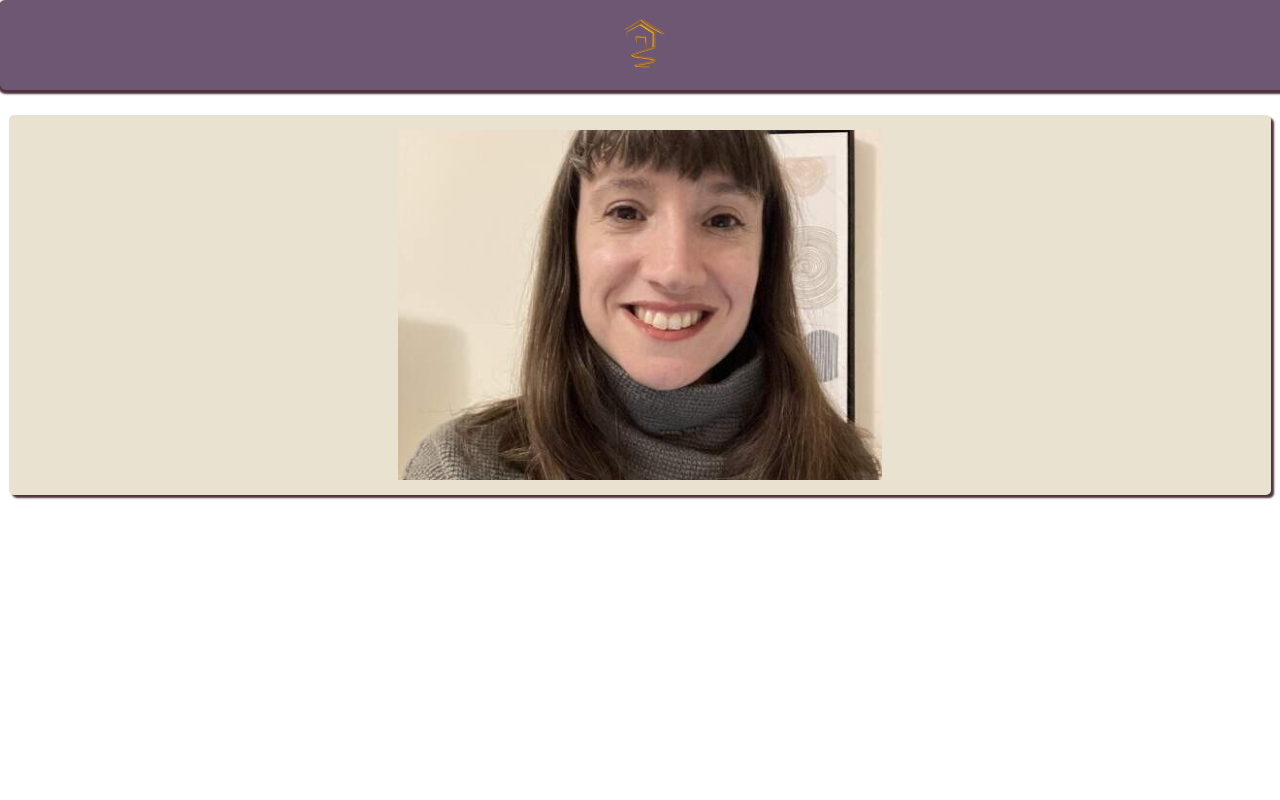
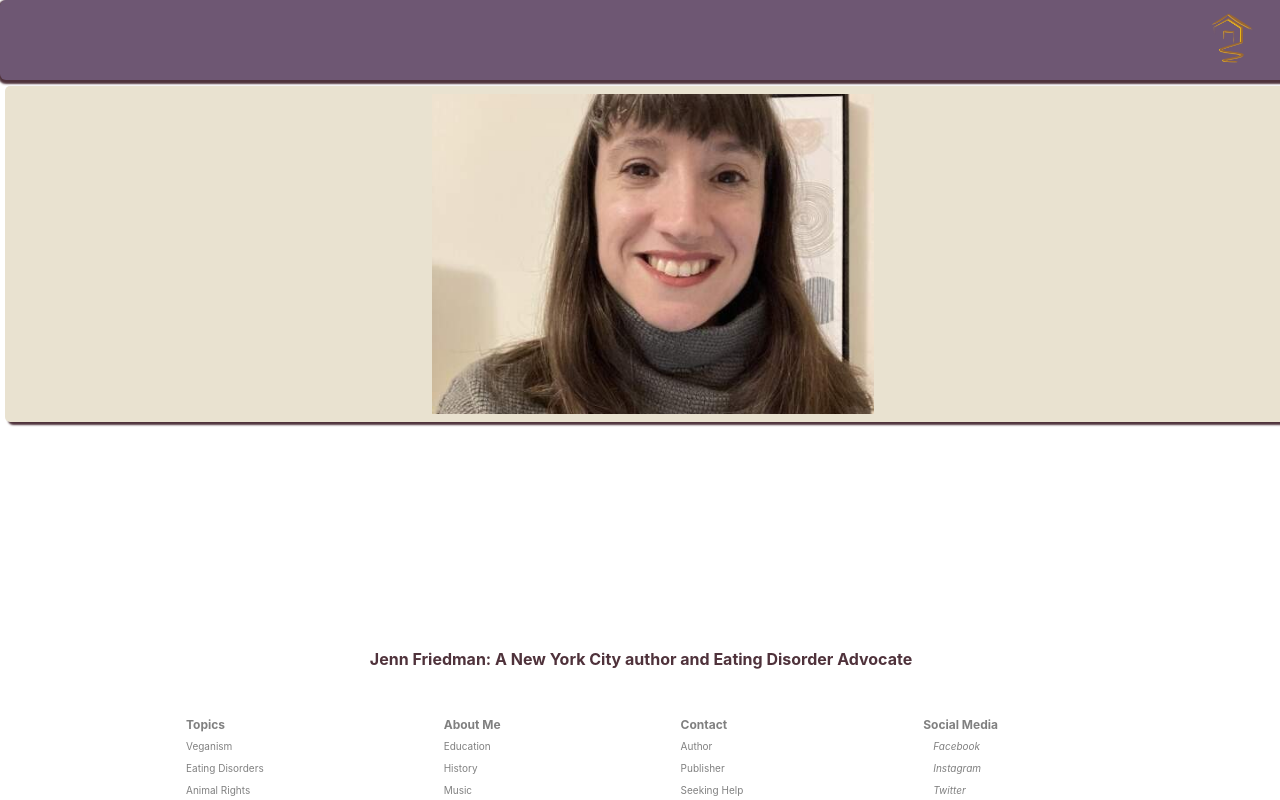
Before and after one commit to anneliesekappey/jenn-friedman-client, a React (Create React App) app: page / in a window 1280 px wide. Shown: the top 800 px of the page. Built offline with nearby package versions, Linux system fonts and the light colour scheme.

Commit message:
homepage and footer

```diff
--- /dev/null
+++ b/src/components/Footer.js
@@ -0,0 +1,66 @@
+import React from 'react'
+import {
+  Box,
+  Container,
+  Row,
+  Column,
+  FooterLink,
+  Heading,
+} from './FooterStyles'
+
+const Footer = () => {
+  return (
+    <Box>
+      <h4 style={{ color: '#4f323b', textAlign: 'center', marginTop: '2px' }}>
+        Jenn Friedman: A New York City author and Eating Disorder Advocate
+      </h4>
+      <Container>
+        <Row>
+          <Column>
+            <Heading>Topics</Heading>
+            <FooterLink href="#">Veganism</FooterLink>
+            <FooterLink href="#">Eating Disorders</FooterLink>
+            <FooterLink href="#">Animal Rights</FooterLink>
+          </Column>
+          <Column>
+            <Heading>About Me</Heading>
+            <FooterLink href="#">Education</FooterLink>
+            <FooterLink href="#">History</FooterLink>
+            <FooterLink href="#">Music</FooterLink>
+          </Column>
+          <Column>
+            <Heading>Contact</Heading>
+            <FooterLink href="#">Author</FooterLink>
+            <FooterLink href="#">Publisher</FooterLink>
+            <FooterLink href="#">Seeking Help</FooterLink>
+          </Column>
+          <Column>
+            <Heading>Social Media</Heading>
+            <FooterLink href="#">
+              <i className="fab fa-facebook-f">
+                <span style={{ marginLeft: '10px' }}>Facebook</span>
+              </i>
+            </FooterLink>
+            <FooterLink href="#">
+              <i className="fab fa-instagram">
+                <span style={{ marginLeft: '10px' }}>Instagram</span>
+              </i>
+            </FooterLink>
+            <FooterLink href="#">
+              <i className="fab fa-twitter">
+                <span style={{ marginLeft: '10px' }}>Twitter</span>
+              </i>
+            </FooterLink>
+            <FooterLink href="#">
+              <i className="fab fa-youtube">
+                <span style={{ marginLeft: '10px' }}>YouTube</span>
+              </i>
+            </FooterLink>
+          </Column>
+        </Row>
+      </Container>
+    </Box>
+  )
+}
+
+export default Footer
--- /dev/null
+++ b/src/components/FooterStyles.js
@@ -0,0 +1,53 @@
+import styled from 'styled-components'
+
+export const Box = styled.div`
+  padding: 3px 1px;
+  background: white;
+  height: 140px;
+  position: fixed;
+  bottom: 10px;
+  width: 100%;
+  margin: Auto;
+  clear: both;
+
+  @media (max-width: 1000px) {
+    padding: 10px 4px;
+  }
+`
+export const Container = styled.div`
+  display: flex;
+  flex-direction: column;
+  justify-content: center;
+  max-width: 1000px;
+  margin: 5px;
+  height: 130px;
+`
+export const Column = styled.div`
+  display: flex;
+  flex-direction: column;
+  text-align: left;
+  margin-left: 180px;
+  height: 120px;
+`
+export const Row = styled.div`
+  display: flex;
+  flex-direction: row;
+  height: 100px;
+`
+export const FooterLink = styled.a`
+  color: gray;
+  margin-bottom: 10px;
+  font-size: 10px;
+  text-decoration: none;
+
+  &:hover {
+    color: black;
+    transition: 200ms ease-in;
+  }
+`
+export const Heading = styled.p`
+  font-size: 12px;
+  color: gray;
+  margin-bottom: 8px;
+  font-weight: bold;
+`
--- a/src/components/JennAll.js
+++ b/src/components/JennAll.js
@@ -28,7 +28,7 @@ export const JennAll = () => {
         <JennText />
       ) : (
         <JennDiv>
-          <img src={Jenn} alt="Jenn Friedman" height="350px" />
+          <img src={Jenn} alt="Jenn Friedman" height="320px" />
         </JennDiv>
       )}
     </div>
--- a/src/components/Shared.js
+++ b/src/components/Shared.js
@@ -2,7 +2,7 @@ import styled from 'styled-components'
 // import { Link } from 'react-router-dom'
 
 export const Nav = styled.nav`
-  height: 80px;
+  height: 70px;
   width: 100%;
   display: flex;
   align-items: center;
@@ -15,7 +15,7 @@ export const Nav = styled.nav`
   box-shadow: 0 2px 2px 2px #4f323b;
   font-family: 'Verdana';
   font-size: 20px;
-  justify-content: center;
+  justify-content: right;
   list-style-type: none;
 `
 export const HomeIconStyle = styled.li`
@@ -30,8 +30,8 @@ export const HomeIconStyle = styled.li`
 `
 export const JennDiv = styled.div`
   display: flex;
-    float: right:
-    width: 10%;
+  float: center;
+  width: 100%;
   align-items: center;
   flex-direction: row;
   text-decoration: none;
@@ -39,16 +39,16 @@ export const JennDiv = styled.div`
   border-radius: 5px;
   background-color: #e9e2d0;
   box-shadow: 3px 3px 2px #4f323b;
-    padding: 15px;
-    margin: 25px 9px;
+  padding: 8px;
+  margin: 6px 5px;
 `
 
 export const JennTextbox = styled.p`
-  padding: 15px;
+  padding: 5px;
   border-radius: 6px;
-  margin: 10px;
+  margin: 6px;
   width: 400px;
-  height: 370px;
+  height: 260px;
   color: white;
   font-family: 'Verdana';
   line-height: 1.7;
@@ -57,5 +57,5 @@ export const JennTextbox = styled.p`
   outline: none;
   border: 1px solid gray;
   background-color: #6e5773;
-  font-size: 22px;
+  font-size: 19px;
 `
--- a/src/pages/Home.js
+++ b/src/pages/Home.js
@@ -1,10 +1,12 @@
 import React from 'react'
+import Footer from '../components/Footer.js'
 import { JennAll } from '../components/JennAll.js'
 
 export const Home = () => {
   return (
     <div>
       <JennAll />
+      <Footer />
     </div>
   )
 }
```
Lines whose indentation alone changed are shown as unchanged.
